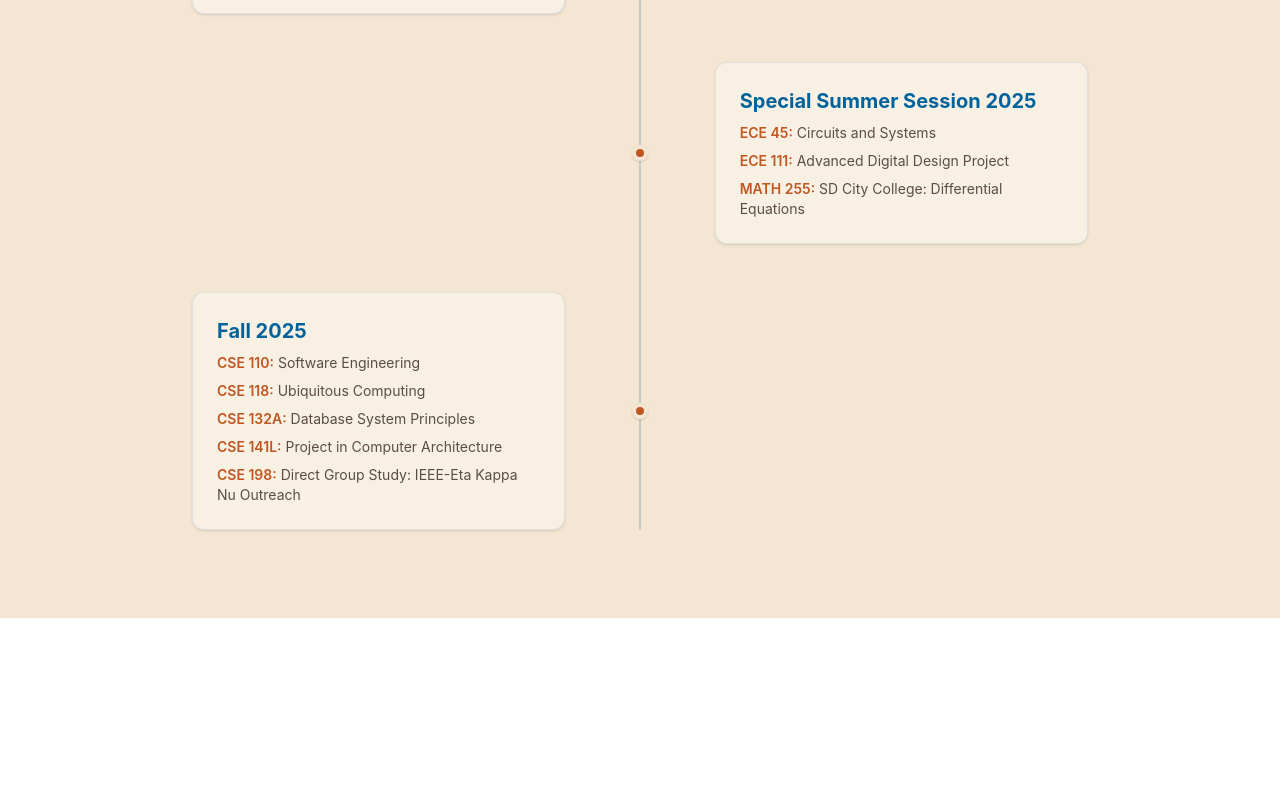
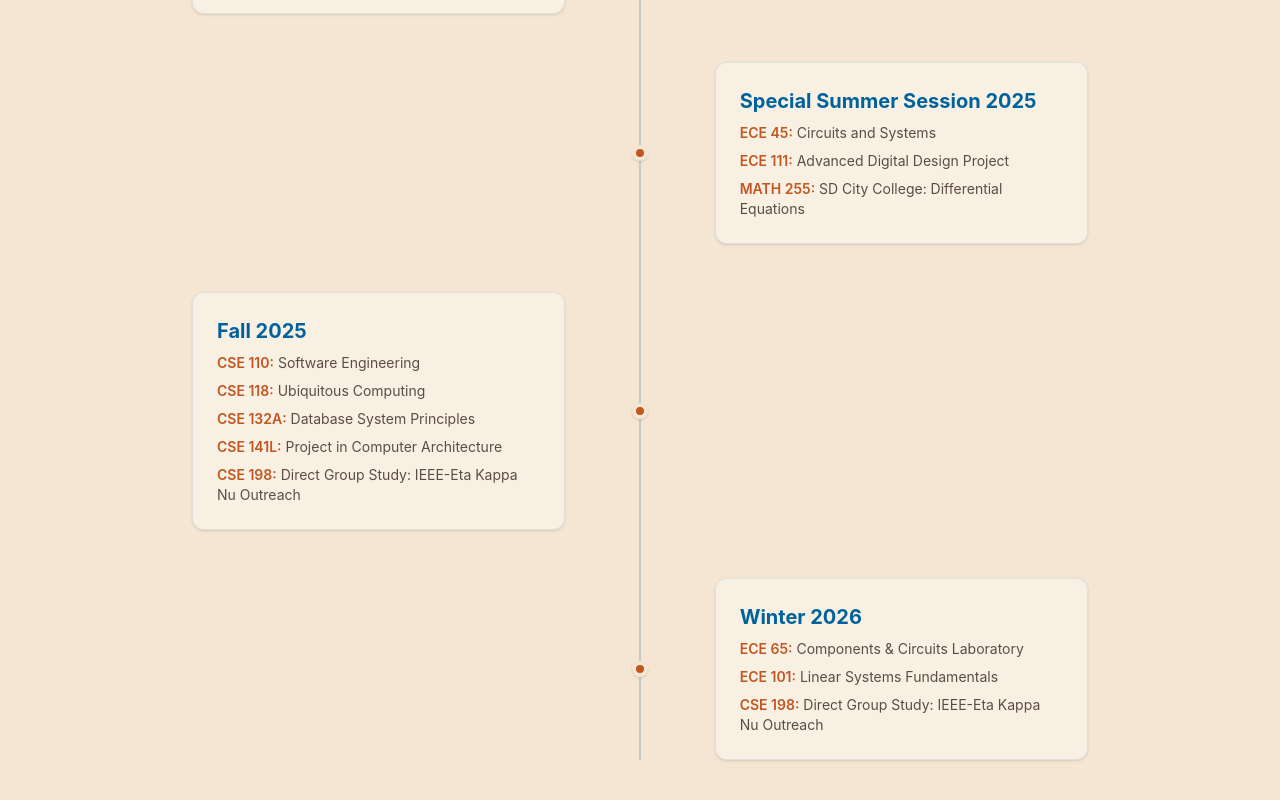
Before and after one commit to acjeter/acjeter.github.io, a React (Vite) app: page /courses in a window 1280 px wide. Shown: the part 3310-4110 px from the top of the page. Before the commit the page ends 3928 px from the top, so only its background shows below. Built offline with nearby package versions, Linux system fonts and the light colour scheme.

Commit message:
Updated resume, and project link.

```diff
--- a/src/pages/Courses.tsx
+++ b/src/pages/Courses.tsx
@@ -166,6 +166,16 @@ const quarters: Quarter[] = [
             { id: 'CSE 198', title: 'Direct Group Study: IEEE-Eta Kappa Nu Outreach' }
         ]
     },
+    {
+        term: 'Winter',
+        year: '2026',
+        courses: [
+            { id: 'ECE 65', title: 'Components & Circuits Laboratory' },
+            { id: 'ECE 101', title: 'Linear Systems Fundamentals' },
+            { id: 'CSE 198', title: 'Direct Group Study: IEEE-Eta Kappa Nu Outreach' }
+        ]
+    },
+
 ];
 
 const Courses: React.FC = () => {
--- a/src/pages/Projects.tsx
+++ b/src/pages/Projects.tsx
@@ -31,7 +31,7 @@ const projects: Project[] = [
         description: 'A course website for CSE 198: HKN Outreach, a course that enables students to develop and present CSE lessons to socioeconomically disavantaged K-12 San Diego students. The website is built using JustTheDocs, a Jekyll theme for documentation websites.',
         tags: ['JustTheDocs', 'Markdown', 'Jekyll', 'HTML', 'GitHub Pages'],
         affiliation: 'CSE 198: HKN Outreach',
-        link: 'https://www.andrewcjeter.com/cse198-wi26',
+        link: 'https://www.andrewcjeter.com/cse198-sp26',
         linkText: 'View Course Website'
     },
     // CSE 118 Final Project
```
Also changed, not shown: 1 other file (tests, documents, lock files or other folders).
